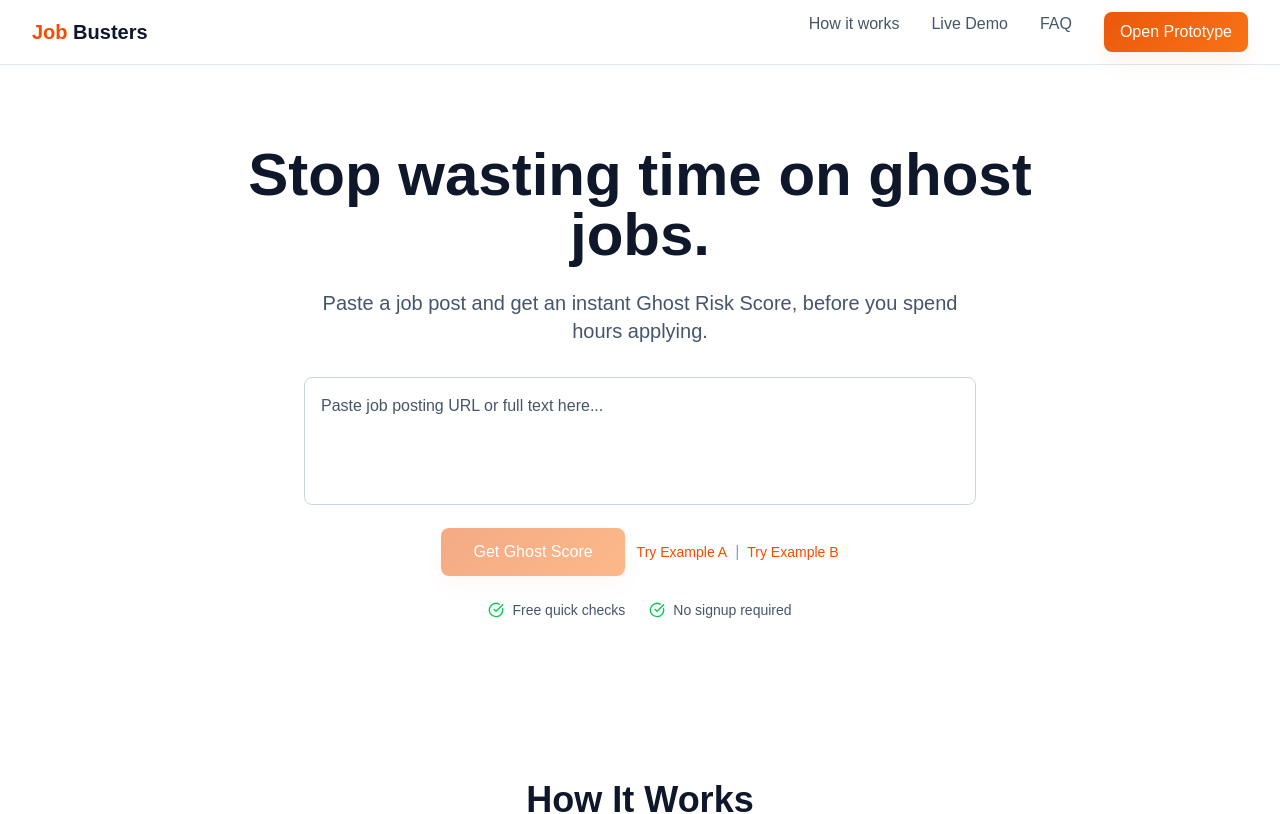
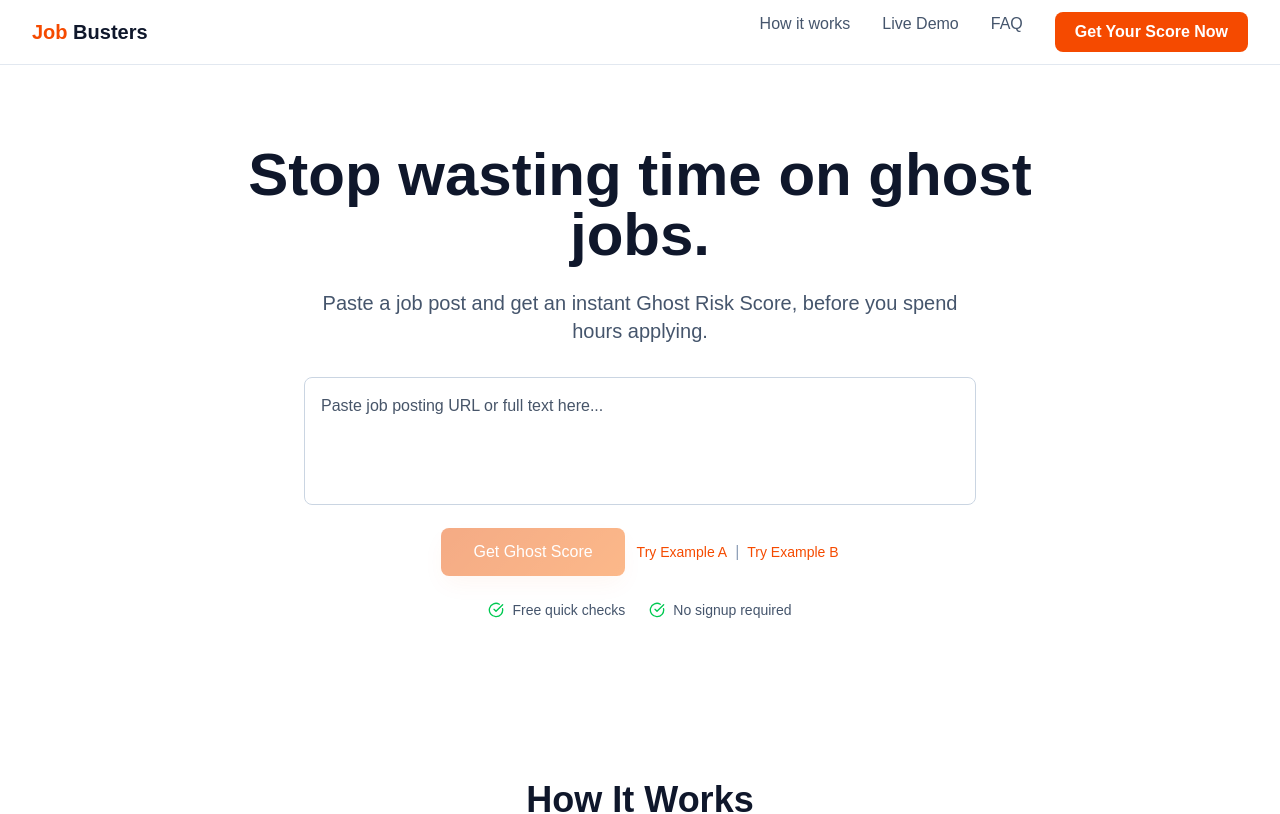
Before and after one commit to Sahil24680/Capstone_project, a Next.js app: page /home in a window 1280 px wide. Shown: the top 814 px of the page. Built offline with nearby package versions, Linux system fonts and the light colour scheme.

Commit message:
added signup button for ladning page

```diff
--- a/app/home/page.tsx
+++ b/app/home/page.tsx
@@ -1,7 +1,7 @@
 "use client";
 import GlobalStyles from "@/app/components/GlobalStyles";
 import React, { useState, useEffect, useRef } from "react";
-
+import { useRouter } from "next/navigation";
 import {
   ChevronDown,
   Menu,
@@ -28,6 +28,7 @@ const Index = () => {
   const [visibleElements, setVisibleElements] = useState<Set<string>>(
     new Set()
   );
+  const router = useRouter();
   const [currentScore, setCurrentScore] = useState(0);
   const observerRef = useRef<IntersectionObserver | null>(null);
 
@@ -117,8 +118,11 @@ const Index = () => {
                 >
                   FAQ
                 </a>
-                <button className="btn-brand px-4 py-2 rounded-lg font-medium">
-                  Open Prototype
+                <button
+                  onClick={() => router.push("/auth/login")}
+                  className="px-5 py-2 bg-orange-600 text-white rounded-lg font-semibold hover:bg-orange-700 transition-colors"
+                >
+                  Get Your Score Now
                 </button>
               </div>
 
```
